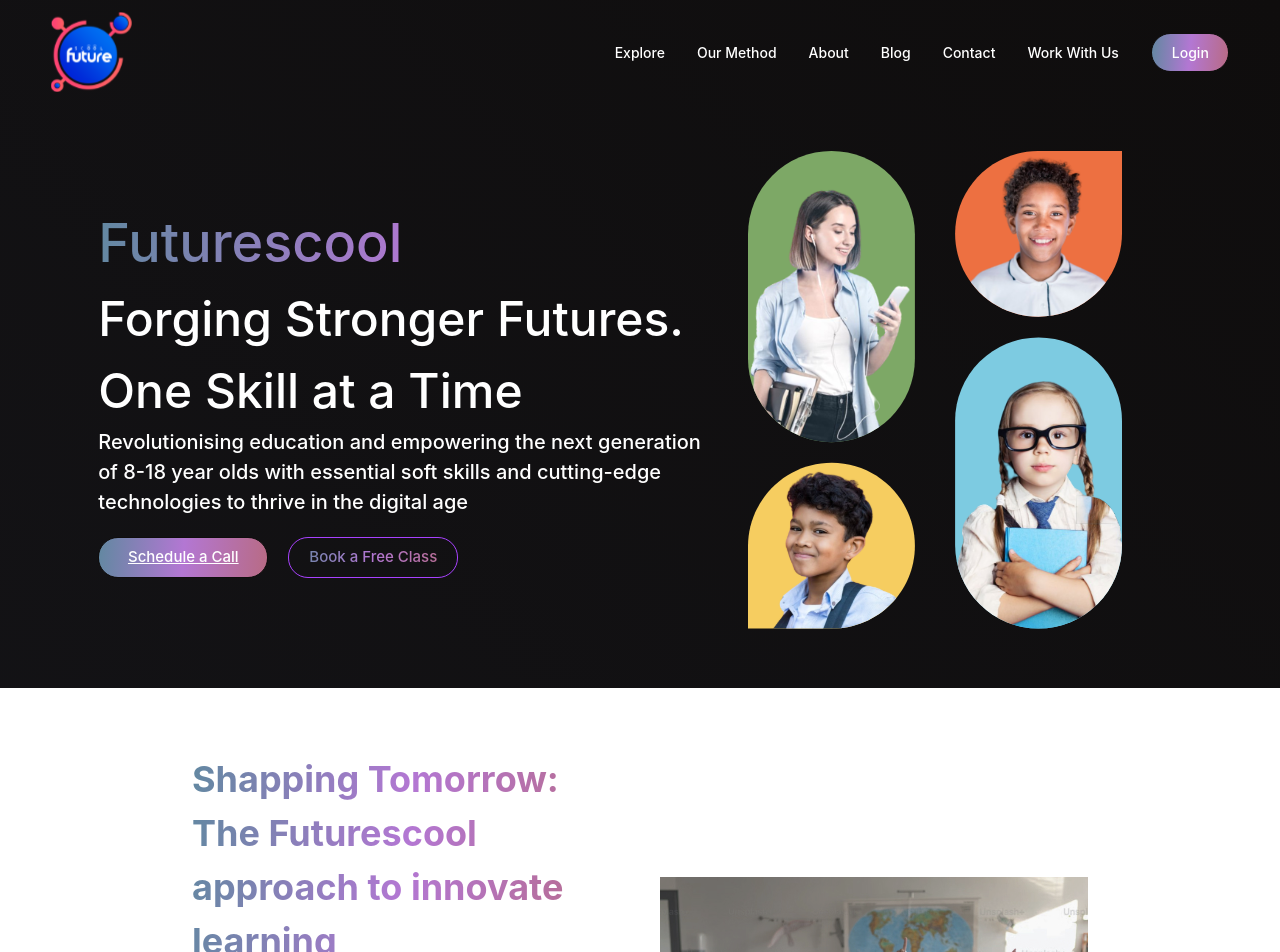
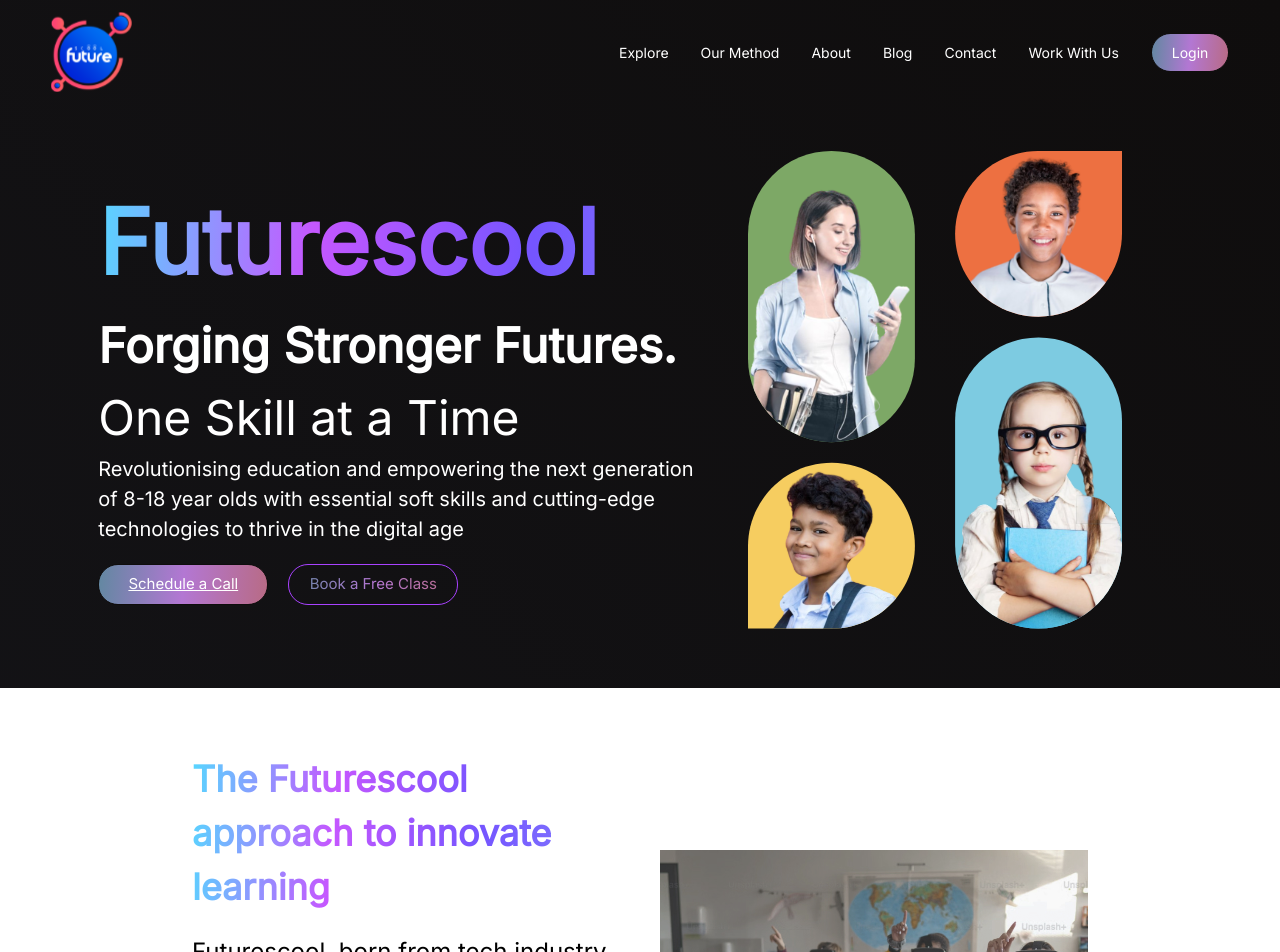
Before and after one commit to re-gis/fwdalls_client, a React (Vite) app: page / in a window 1280 px wide. Shown: the top 952 px of the page. Built offline with nearby package versions, Linux system fonts and the light colour scheme.

Commit message:
color&font-fix

```diff
--- a/index.html
+++ b/index.html
@@ -6,6 +6,7 @@
     <meta name="viewport" content="width=device-width, initial-scale=1.0" />
     <title>Vite + React</title>
     <link rel="stylesheet" href="https://cdnjs.cloudflare.com/ajax/libs/font-awesome/6.4.2/css/all.min.css">
+    <link href='https://fonts.googleapis.com/css?family=Inter' rel='stylesheet'>
   </head>
   <body>
     <div id="root"></div>
--- a/src/App.css
+++ b/src/App.css
@@ -1,5 +1,5 @@
 * {
-  font-family: Inter;
+  font-family: "Inter";
 }
 
 .landing {
@@ -75,7 +75,7 @@
 
 
 .gradient-font {
-  background: linear-gradient(95deg, #6288A1, #B377D3, #B86B85);
+  background: linear-gradient(95deg, #57D7FF, #C557FF, #7555FF, #8281FD);
   color: transparent;
   background-clip: text;
   -webkit-background-clip: text;
--- a/src/components/ShapingTomorrow.jsx
+++ b/src/components/ShapingTomorrow.jsx
@@ -7,7 +7,7 @@
     <div className="flex flex-col lg:flex-row items-center gap-10 px-[5%] justify-between w-[80%]">
       <div className="flex flex-col w-[100%] h-[100%] gap-5 lg:w-[50%]">
         <h1 className="text-[36px] font-bold gradient-font">
-          Shapping Tomorrow: The Futurescool approach to innovate learning
+           The Futurescool approach to innovate learning
         </h1>
 
         <p className="text-[24px]">
@@ -21,7 +21,7 @@
         </p>
       </div>
       <div className="w-[100%] lg:w-[50%]">
-        <h2 className="absolute text-center text-[26px] ml-16 mt-48 font-semibold text-white">Shaping Tommorrow</h2>
+        <h2 className="absolute text-center text-[26px] ml-20 mt-48 font-semibold text-white">Shaping Tommorrow</h2>
         <img
           className="w-[100%] sm:w-[538px] h-[453px] opacity-85 px-5 sm:px-0  object-contain sm:object-cover"
           src={classPic}
--- a/src/screens/LandingPage.jsx
+++ b/src/screens/LandingPage.jsx
@@ -33,9 +33,11 @@
 
         <div className="flex items-center w-[100%] px-[4%] py-[5%] justify-between">
           <div className="flex flex-col sm:items-center md:items-stretch md:text-[100px] w-[100%] lg:w-[60%]">
-            <h1 className="gradient-font text-[54px]">Futurescool</h1>
+            <h1 className="gradient-font text-[90px] font-extrabold">
+              Futurescool
+            </h1>
             <h2 className="text-[48px] justify-center flex flex-col">
-              <span>Forging Stronger Futures.</span>
+              <span className="font-bold">Forging Stronger Futures.</span>
               <span>One Skill at a Time</span>
             </h2>
 
```
